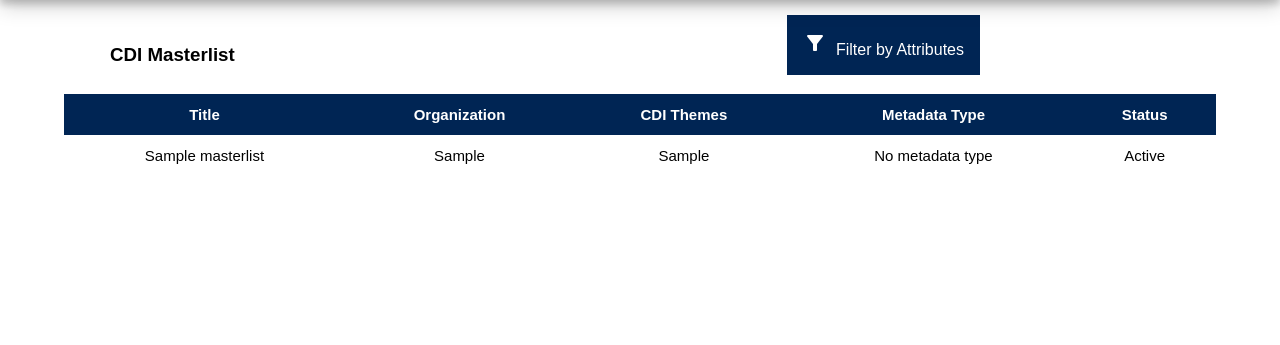
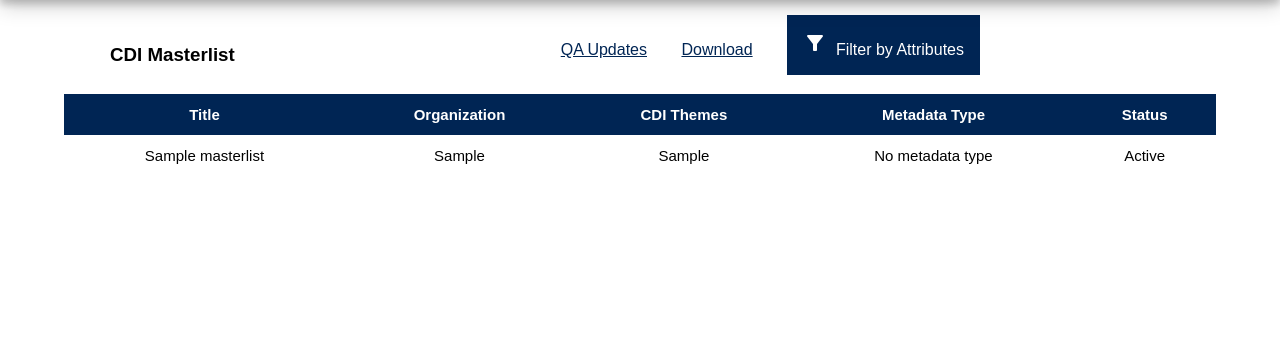
Before and after one commit to NASA-IMPACT/CDI-Dashboard, a Django app: page /cdi-masterlist in a window 1280 px wide. Shown: the part 75-420 px from the top of the page. Run offline with Django 3.2, Linux system fonts and the light colour scheme; tables that the repository leaves empty hold one stand-in row (values such as "Sample post").

Commit message:
Added "QA Updates" and "Download" Links

```diff
--- a/dashboard/static/css/style.css
+++ b/dashboard/static/css/style.css
@@ -10,6 +10,13 @@ body {
   a {
     color:white;
     text-decoration: none;
+  }
+
+  .bluehyper{
+    color:#002554;
+    border-right:30px solid transparent;
+    text-decoration: underline;
+
   }
 
 
--- a/dashboard/templates/cdi_masterlist/CDI_MASTERLIST.html
+++ b/dashboard/templates/cdi_masterlist/CDI_MASTERLIST.html
@@ -9,6 +9,8 @@
 			<h3 class='left-title'>CDI Masterlist</h3>
 		</div>
 		<div class="dropdown">
+			<a class="bluehyper" href="/cdi-masterlist/qa-updates">QA Updates</a>
+			<a class="bluehyper" href="/cdi-masterlist/download">Download</a>
 			<button onclick="toggledropdown()" class="dropbtn"><span
 					class="material-icons">filter_alt</span>&nbsp&nbspFilter by Attributes</button>
 			<form class="built-in-form" method="get">
```
